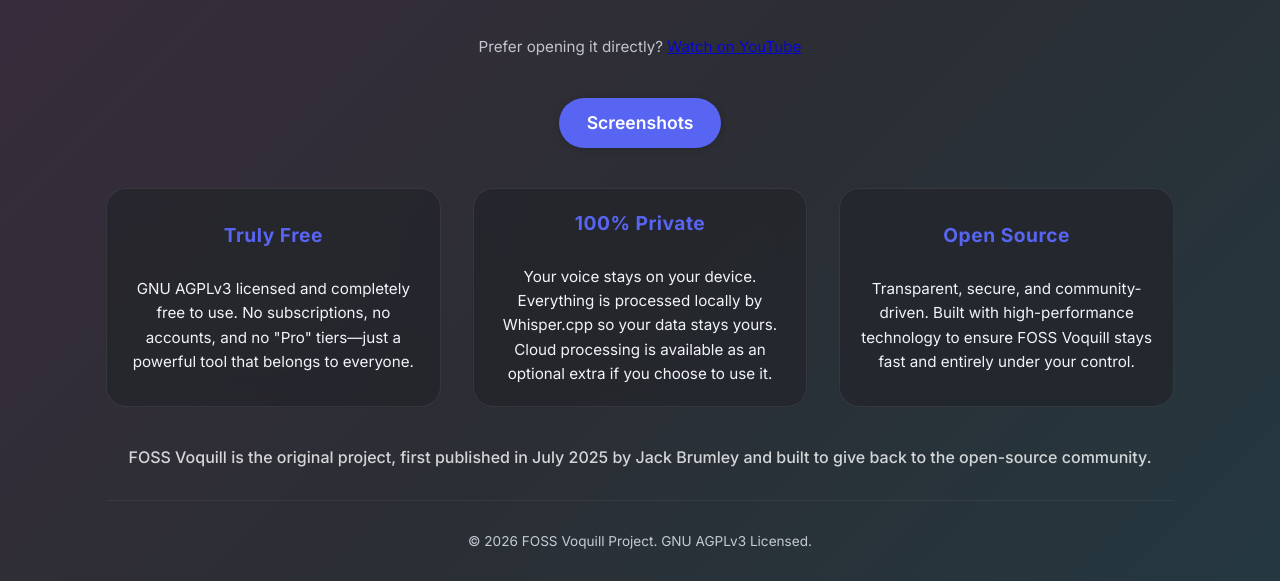
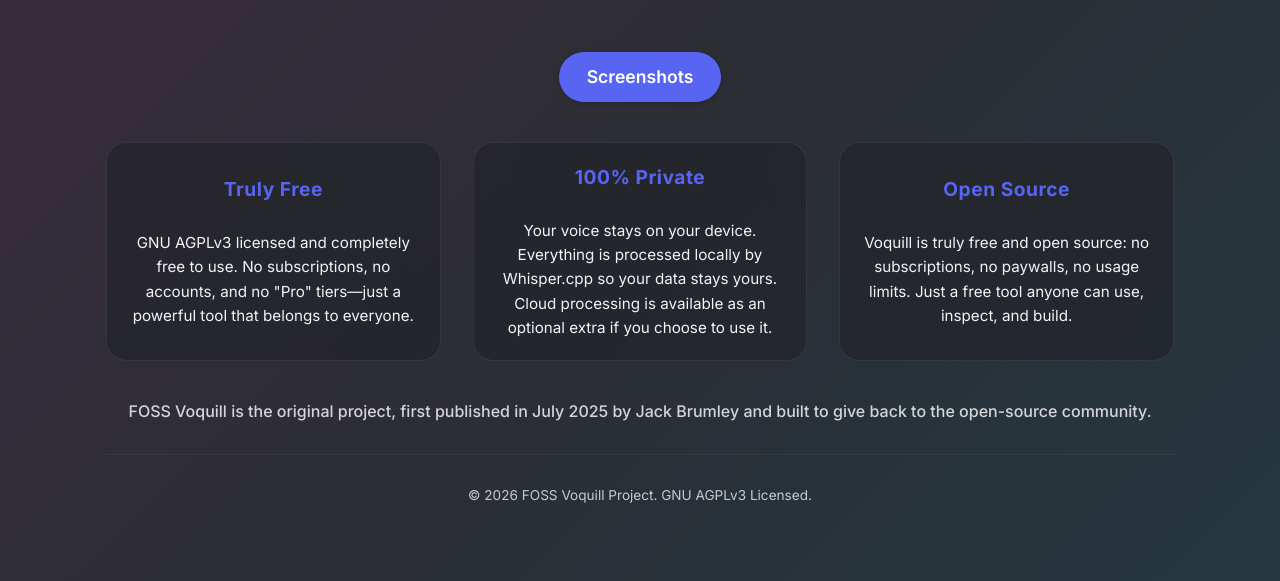
Before and after one commit to jackbrumley/voquill, a Jekyll site: the page built from docs/index.html, in a window 1280 px wide and 900 px high, scrolled down 749 px, cut to the strip 319-900 px from the top of the window. Built offline with Jekyll 4.4.1, drawn with Linux system fonts in a browser that asks for light colours; after the commit the page ends 1603 px from its top, so only the background shows below that.

Commit message:
docs: simplify homepage promo section copy

```diff
--- a/docs/index.html
+++ b/docs/index.html
@@ -68,9 +68,6 @@
     ></iframe>
   </div>
 </div>
-<p class="tagline" style="margin-top: 0.5rem; font-size: 0.95rem; opacity: 0.85;">
-  Prefer opening it directly? <a href="https://youtu.be/yKKyPUwEpDg" target="_blank" rel="noopener noreferrer">Watch on YouTube</a>
-</p>
 <div class="gallery-action">
   <a href="{{ '/screenshots.html' | relative_url }}" class="btn btn-secondary">Screenshots</a>
 </div>
@@ -86,7 +83,7 @@
   </div>
   <div class="card">
     <h3>Open Source</h3>
-    <p>Transparent, secure, and community-driven. Built with high-performance technology to ensure FOSS Voquill stays fast and entirely under your control.</p>
+    <p>Voquill is truly free and open source: no subscriptions, no paywalls, no usage limits. Just a free tool anyone can use, inspect, and build.</p>
   </div>
 </section>
 
```
